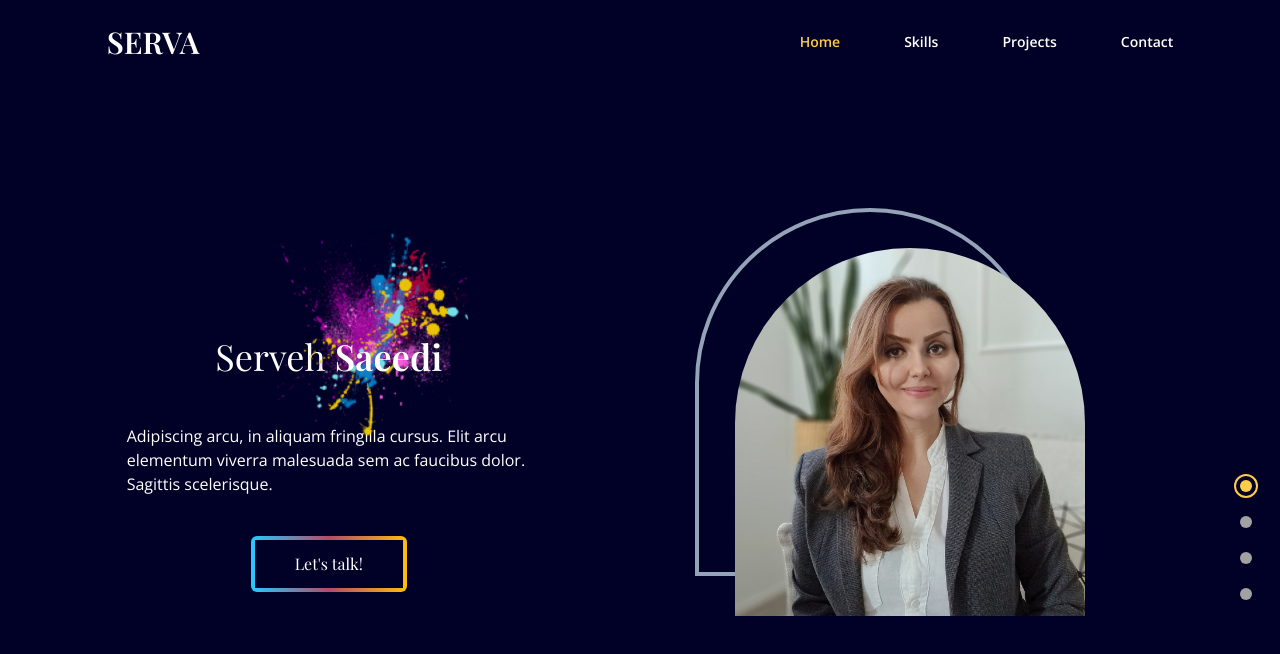
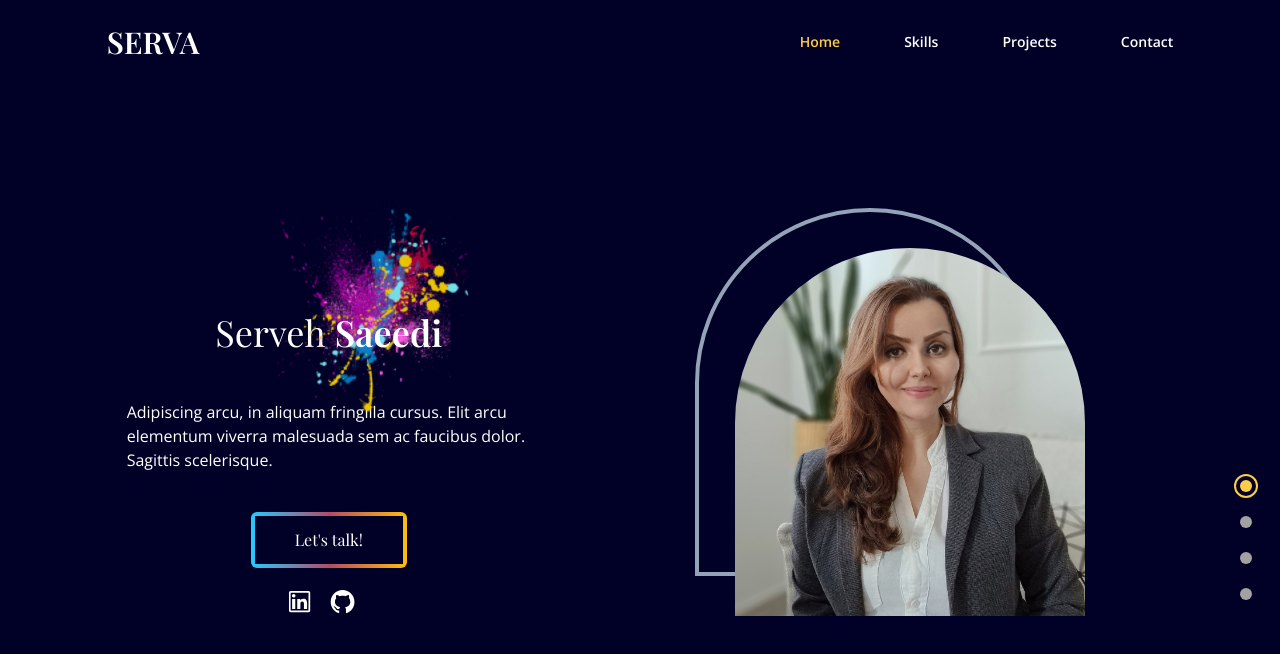
Before and after one commit to AvresCode/portfolio, a React (Create React App) app: page / in a window 1280 px wide. Shown: the top 654 px of the page. Built offline with nearby package versions, Linux system fonts and the light colour scheme; the HTML template or start-up script is replaced by a standard one.

Commit message:
add social link

```diff
--- a/package.json
+++ b/package.json
@@ -10,6 +10,7 @@
     "react": "^18.2.0",
     "react-anchor-link-smooth-scroll": "^1.0.12",
     "react-dom": "^18.2.0",
+    "react-icons": "^4.10.1",
     "react-scripts": "5.0.1",
     "web-vitals": "^2.1.4"
   },
--- a/src/components/Landing.jsx
+++ b/src/components/Landing.jsx
@@ -1,6 +1,7 @@
 import useMediaQuery from '../hooks/useMediaQuery';
 import AnchorLink from 'react-anchor-link-smooth-scroll';
 import { motion } from 'framer-motion';
+import { SocialLinks } from './SocialLinks';
 
 export const Landing = ({ setSelectedPage }) => {
   const isAboveMediumScreens = useMediaQuery('(min-width: 1060px)');
@@ -97,6 +98,19 @@ export const Landing = ({ setSelectedPage }) => {
             </div>
           </AnchorLink>
         </motion.div>
+        <motion.div
+          className="flex mt-5 justify-center"
+          initial="hidden"
+          whileInView="visible"
+          viewport={{ once: true, amount: 0.5 }}
+          transition={{ delay: 0.7, duration: 1 }}
+          variants={{
+            hidden: { opacity: 0, x: -70 },
+            visible: { opacity: 1, x: 20 },
+          }}
+        >
+          <SocialLinks />
+        </motion.div>
       </div>
     </section>
   );
--- /dev/null
+++ b/src/components/SocialLinks.jsx
@@ -0,0 +1,25 @@
+import { AiOutlineLinkedin, AiOutlineGithub } from 'react-icons/ai';
+
+export const SocialLinks = () => {
+  return (
+    <>
+      <a
+        className="hover:opacity-50 transition duration-500"
+        href="https://www.linkedin.com/in/servasa/"
+        target="_blank"
+        rel="noreferrer"
+      >
+        <AiOutlineLinkedin />
+      </a>
+
+      <a
+        className="hover:opacity-50 transition duration-500"
+        href="https://github.com/AvresCode"
+        target="_blank"
+        rel="noreferrer"
+      >
+        <AiOutlineGithub />
+      </a>
+    </>
+  );
+};
--- a/src/index.css
+++ b/src/index.css
@@ -12,3 +12,8 @@ body,
   background-color: #010026;
   @apply text-white;
 }
+
+a > svg {
+  margin-right: 1rem;
+  font-size: 1.7rem;
+}
```
Also changed, not shown: 1 other file (tests, documents, lock files or other folders).
